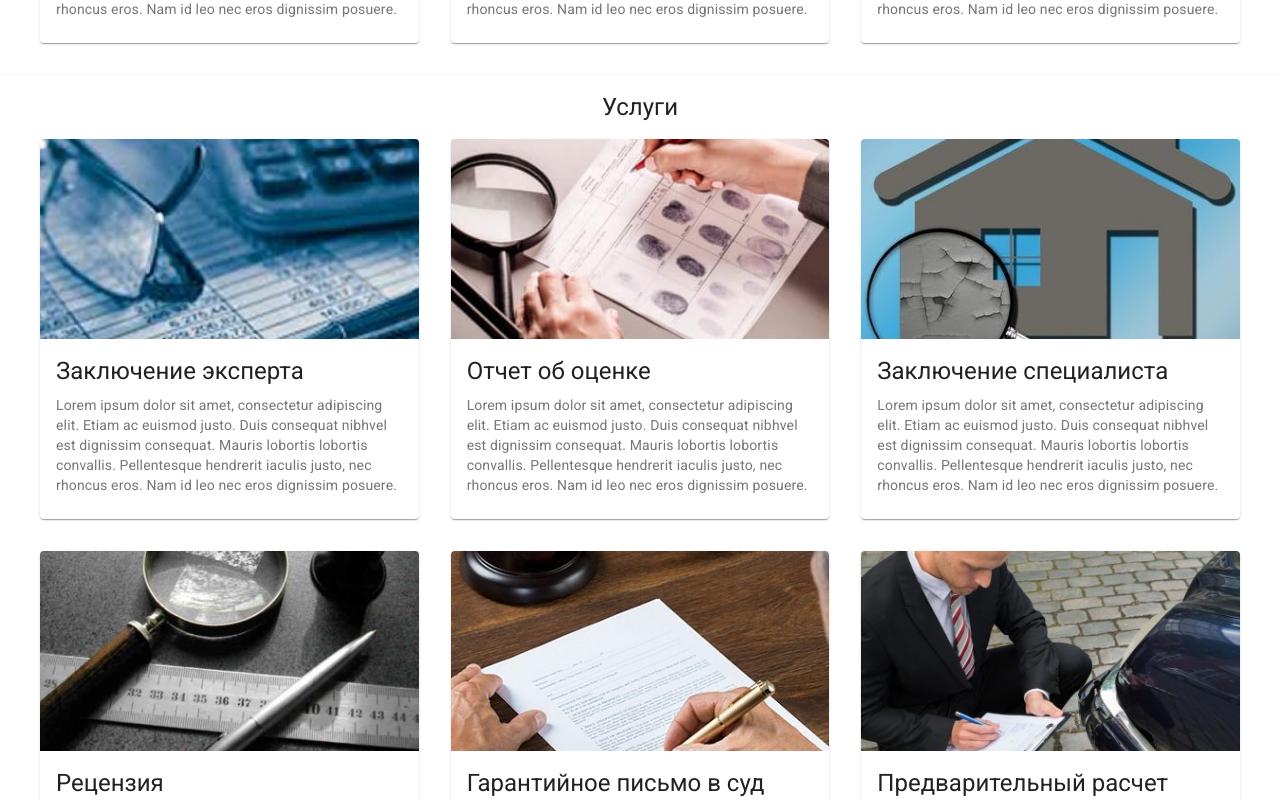
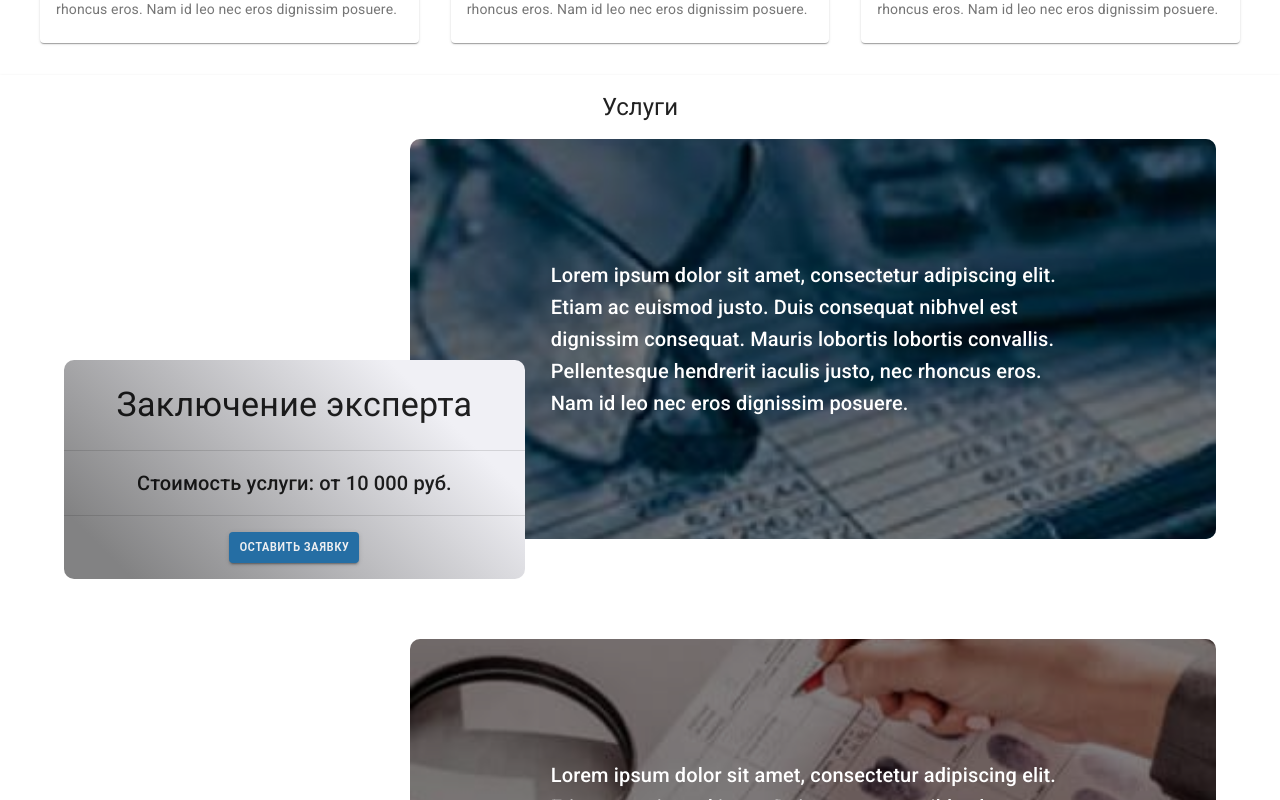
Before and after one commit to avramenkomy/altika-frontend, a React (Create React App) app: page / in a window 1280 px wide. Shown: the part 1620-2420 px from the top of the page. Built offline with nearby package versions, Linux system fonts and the light colour scheme.

Commit message:
WIP: add general body service menu component

```diff
--- a/src/App.js
+++ b/src/App.js
@@ -10,6 +10,7 @@ import Services from './components/servicesMenu/Services';
 
 function App() {
   const [darkMode, setDarkMode] = useState(false);
+
   const theme = createTheme({
     palette: {
       type: darkMode ? 'dark' : 'light',
@@ -57,7 +58,7 @@ function App() {
         <Intro />
         <About darkTheme={darkMode} />
         <ExpertiseTypes />
-        <Services />
+        <Services darkMode={darkMode} />
       </main>
     </ThemeProvider>
   );
--- /dev/null
+++ b/src/components/servicesMenu/ServiceAccordion.js
@@ -0,0 +1,104 @@
+import React, { useState } from 'react';
+import { withStyles, makeStyles } from '@material-ui/core/styles';
+import MuiAccordion from '@material-ui/core/Accordion';
+import MuiAccordionSummary from '@material-ui/core/AccordionSummary';
+import MuiAccordionDetails from '@material-ui/core/AccordionDetails';
+import MuiTypography from '@material-ui/core/Typography';
+
+const useStyles = makeStyles(theme => ({
+  dark_shadow: {
+    position: 'absolute',
+    top: '0',
+    bottom: '0',
+    left: '0',
+    right: '0',
+    backgroundColor: 'rgba(0,0,0,.58)',
+  }
+}));
+
+const Accordion = withStyles({
+  root: {
+    border: '1px solid rgba(0, 0, 0, .125)',
+    boxShadow: 'none',
+    '&:not(:last-child)': {
+      borderBottom: 0,
+    },
+    '&:before': {
+      display: 'none',
+    },
+    '&$expanded': {
+      margin: 'auto',
+    },
+  },
+  expanded: {},
+})(MuiAccordion);
+
+const AccordionSummary = withStyles({
+  root: {
+    background: 'linear-gradient(0deg, #256EA4 50%, #508BB6 50%)',
+    borderBottom: '1px solid rgba(0, 0, 0, .125)',
+    marginBottom: -1,
+    minHeight: 56,
+    '&$expanded': {
+      minHeight: 56,
+    },
+  },
+  content: {
+    '&$expanded': {
+      margin: '12px 0',
+    },
+  },
+  expanded: {},
+})(MuiAccordionSummary);
+
+const AccordionDetails = withStyles((theme) => ({
+  root: {
+    padding: theme.spacing(2),
+    position: 'relative',
+  },
+}))(MuiAccordionDetails);
+
+const Typography = withStyles(theme => ({
+  root: {
+    color: '#FFF',
+    zIndex: '1',
+  }
+}))(MuiTypography);
+
+function ServicesAccordion({serviceTypes}) {
+  const classes = useStyles();
+  const [expanded, setExpanded] = useState(null);
+
+  const handleChange = (panel) => (event, newExpanded) => {
+    setExpanded(newExpanded ? panel : false);
+  };
+
+  return (
+    <>
+    {
+      serviceTypes.map(service => {
+        return (
+          <Accordion square expanded={expanded === `panel${service.id}`} onChange={handleChange(`panel${service.id}`)} key={service.id}>
+            <AccordionSummary aria-controls={`panel${service.id}-content`} id={`panel${service.id}-header`}>
+              <Typography>{service.title}</Typography>
+            </AccordionSummary>
+            <AccordionDetails style={{
+              backgroundImage: `url(${service.url})`,
+              backgroundSize: 'cover',
+              backgroundRepeat: 'no-repeat',
+              backgroundPosition: 'center',
+            }}>
+              <div className={classes.dark_shadow} />
+              <Typography>
+                {service.description}
+              </Typography>
+            </AccordionDetails>
+          </Accordion>
+        )
+      })
+    }
+    </>
+  );
+}
+
+export default ServicesAccordion;
--- /dev/null
+++ b/src/components/servicesMenu/ServiceCard.css
@@ -0,0 +1,45 @@
+.wrapper {
+    position: relative;
+    margin-bottom: 100px;
+}
+
+.container_1 {
+    position: absolute;
+    bottom: -10%;
+    min-width: 320px;
+    width: 40%;
+    background: linear-gradient(45deg, #828283 10%, #F0F0F5 80%);
+    z-index: 1;
+    border-radius: 10px;
+}
+
+.container_2 {
+    position: relative;
+    margin-right: 0px;
+    margin-left: auto;
+    min-width: 320px;
+    width: 70%;
+    min-height: 400px;
+    border-radius: 10px;
+}
+
+.title__content {
+    width: 65%;
+    margin-left: auto;
+    margin-right: auto;
+    z-index: 1;
+}
+
+.title__content > p {
+    color: #FFF;
+}
+
+.dark_shadow {
+    position: absolute;
+    top: 0;
+    left: 0;
+    right: 0;
+    bottom: 0;
+    background-color: rgba(0, 0, 0, .5);
+    border-radius: 10px;
+}
--- a/src/components/servicesMenu/ServiceCard.js
+++ b/src/components/servicesMenu/ServiceCard.js
@@ -1,11 +1,11 @@
 import React from 'react';
-import { Card, CardContent, CardMedia, Typography } from '@material-ui/core';
+import { Typography, Divider, Button, Container, Box } from '@material-ui/core';
 import { makeStyles } from '@material-ui/core/styles';
+
+import './ServiceCard.css';
 
 const useStyles = makeStyles((theme) => ({
   root: {
-    maxWidth: 400,
-    minWidth: 250,
     margin: theme.spacing(2),
   },
   media: {
@@ -14,27 +14,82 @@ const useStyles = makeStyles((theme) => ({
   card: {
     textAlign: 'center',
   },
+  service: {
+    display: 'flex',
+    flexDirection: 'row',
+  },
+  service__card: {
+    width: '40vw',
+    background: '#F2F2F2',
+    textAlign: 'center',
+  },
+  service__title: {
+    margin: theme.spacing(3),
+    textAlign: 'center',
+  },
+  service__price: {
+    margin: theme.spacing(2),
+    textAlign: 'center',
+  },
+  service_desc: {
+    paddingTop: theme.spacing(4),
+    paddingBottom: theme.spacing(4),
+    backgroundSize: 'cover',
+    backgroundRepeat: 'no-repeat',
+    backgroundPosition: 'center',
+  },
+  actionBtn: {
+    margin: theme.spacing(2),
+    textAlign: 'center',
+  },
 }));
 
-function ServiceCard({title, description, url}) {
+
+function ServiceCard({title, price, description, url, darkMode}) {
   const classes = useStyles();
 
   return (
-    <Card className={classes.root}>
-      <CardMedia
-        className={classes.media}
-        image={url}
-        title={title}
-      />
-      <CardContent>
-        <Typography gutterBottom variant="h5" component="h2">
-          {title}
-        </Typography>
-        <Typography variant="body2" color="textSecondary" component="p">
-          {description}
-        </Typography>
-      </CardContent>
-    </Card>
+    <div className={classes.root}>
+      <Container>
+        <div className="wrapper">
+          <div className="container_1">
+          <div className={classes.service__title}>
+            <Typography gutterBottom variant="h4" component="h2">{title}</Typography>
+          </div>
+          <Divider />
+          <div className={classes.service__price}>
+            <Typography gutterBottom variant="h6" component="span">Стоимость услуги: </Typography>
+            <Typography gutterBottom variant="h6" component="span">{price}</Typography>
+          </div>
+          <Divider />
+          <div className={classes.actionBtn}>
+            <Button variant="contained" color="primary" size="small">Оставить заявку</Button>
+          </div>
+          </div>
+
+          <div className="container_2">
+            <div className="dark_shadow" />
+            <Box
+              className={classes.service_desc}
+              style={{
+                backgroundImage: `url(${url})`,
+                minHeight: '400px',
+                display: 'flex',
+                alignItems: 'center',
+                borderRadius: '10px',
+              }}
+            >
+              <div className="title__content">
+                <Typography component="p" variant="h6">
+                  {description}
+                </Typography>
+              </div>
+            </Box>
+          </div>
+        </div>
+      </Container>
+
+    </div>
   )
 }
 
--- a/src/components/servicesMenu/services.js
+++ b/src/components/servicesMenu/services.js
@@ -1,8 +1,9 @@
 import React from 'react';
-import { Container, Paper, Typography, Grid, Hidden } from '@material-ui/core';
+import { Container, Paper, Typography, Hidden} from '@material-ui/core';
 import { makeStyles } from '@material-ui/core/styles';
 
 import ServiceCard from './ServiceCard';
+import ServicesAccordion from './ServiceAccordion';
 
 import decoration0 from '../../resources/img/types_of_expertise/calculator.jpeg';
 import decoration1 from '../../resources/img/types_of_expertise/fingers_print.jpeg';
@@ -12,12 +13,12 @@ import decoration4 from '../../resources/img/types_of_expertise/molotok.jpeg';
 import decoration5 from '../../resources/img/types_of_expertise/transport.jpeg';
 
 const serviceTypes = [
-  {id: 0, title: 'Заключение эксперта', url: decoration0, description: 'Lorem ipsum dolor sit amet, consectetur adipiscing elit. Etiam ac euismod justo. Duis consequat nibhvel est dignissim consequat. Mauris lobortis lobortis convallis. Pellentesque hendrerit iaculis justo, nec rhoncus eros. Nam id leo nec eros dignissim posuere.'},
-  {id: 1, title: 'Отчет об оценке', url: decoration1, description: 'Lorem ipsum dolor sit amet, consectetur adipiscing elit. Etiam ac euismod justo. Duis consequat nibhvel est dignissim consequat. Mauris lobortis lobortis convallis. Pellentesque hendrerit iaculis justo, nec rhoncus eros. Nam id leo nec eros dignissim posuere.'},
-  {id: 2, title: 'Заключение специалиста', url: decoration2, description: 'Lorem ipsum dolor sit amet, consectetur adipiscing elit. Etiam ac euismod justo. Duis consequat nibhvel est dignissim consequat. Mauris lobortis lobortis convallis. Pellentesque hendrerit iaculis justo, nec rhoncus eros. Nam id leo nec eros dignissim posuere.'},
-  {id: 3, title: 'Рецензия', url: decoration3, description: 'Lorem ipsum dolor sit amet, consectetur adipiscing elit. Etiam ac euismod justo. Duis consequat nibhvel est dignissim consequat. Mauris lobortis lobortis convallis. Pellentesque hendrerit iaculis justo, nec rhoncus eros. Nam id leo nec eros dignissim posuere.'},
-  {id: 4, title: 'Гарантийное письмо в суд', url: decoration4, description: 'Lorem ipsum dolor sit amet, consectetur adipiscing elit. Etiam ac euismod justo. Duis consequat nibhvel est dignissim consequat. Mauris lobortis lobortis convallis. Pellentesque hendrerit iaculis justo, nec rhoncus eros. Nam id leo nec eros dignissim posuere.'},
-  {id: 5, title: 'Предварительный расчет', url: decoration5, description: 'Lorem ipsum dolor sit amet, consectetur adipiscing elit. Etiam ac euismod justo. Duis consequat nibhvel est dignissim consequat. Mauris lobortis lobortis convallis. Pellentesque hendrerit iaculis justo, nec rhoncus eros. Nam id leo nec eros dignissim posuere.'},
+  {id: 0, title: 'Заключение эксперта', price: 'от 10 000 руб.', url: decoration0, description: 'Lorem ipsum dolor sit amet, consectetur adipiscing elit. Etiam ac euismod justo. Duis consequat nibhvel est dignissim consequat. Mauris lobortis lobortis convallis. Pellentesque hendrerit iaculis justo, nec rhoncus eros. Nam id leo nec eros dignissim posuere.'},
+  {id: 1, title: 'Отчет об оценке', price: 'от 10 000 руб.', url: decoration1, description: 'Lorem ipsum dolor sit amet, consectetur adipiscing elit. Etiam ac euismod justo. Duis consequat nibhvel est dignissim consequat. Mauris lobortis lobortis convallis. Pellentesque hendrerit iaculis justo, nec rhoncus eros. Nam id leo nec eros dignissim posuere.'},
+  {id: 2, title: 'Заключение специалиста', price: 'от 10 000 руб.', url: decoration2, description: 'Lorem ipsum dolor sit amet, consectetur adipiscing elit. Etiam ac euismod justo. Duis consequat nibhvel est dignissim consequat. Mauris lobortis lobortis convallis. Pellentesque hendrerit iaculis justo, nec rhoncus eros. Nam id leo nec eros dignissim posuere.'},
+  {id: 3, title: 'Рецензия', price: 'от 10 000 руб.', url: decoration3, description: 'Lorem ipsum dolor sit amet, consectetur adipiscing elit. Etiam ac euismod justo. Duis consequat nibhvel est dignissim consequat. Mauris lobortis lobortis convallis. Pellentesque hendrerit iaculis justo, nec rhoncus eros. Nam id leo nec eros dignissim posuere.'},
+  {id: 4, title: 'Гарантийное письмо в суд', price: 'от 10 000 руб.', url: decoration4, description: 'Lorem ipsum dolor sit amet, consectetur adipiscing elit. Etiam ac euismod justo. Duis consequat nibhvel est dignissim consequat. Mauris lobortis lobortis convallis. Pellentesque hendrerit iaculis justo, nec rhoncus eros. Nam id leo nec eros dignissim posuere.'},
+  {id: 5, title: 'Предварительный расчет', price: 'от 10 000 руб.', url: decoration5, description: 'Lorem ipsum dolor sit amet, consectetur adipiscing elit. Etiam ac euismod justo. Duis consequat nibhvel est dignissim consequat. Mauris lobortis lobortis convallis. Pellentesque hendrerit iaculis justo, nec rhoncus eros. Nam id leo nec eros dignissim posuere.'},
 ];
 
 const useStyles = makeStyles((theme) => ({
@@ -32,9 +33,13 @@ const useStyles = makeStyles((theme) => ({
   wrapper: {
     textAlign: 'center',
   },
+  heading: {
+    fontSize: theme.typography.pxToRem(15),
+    fontWeight: theme.typography.fontWeightRegular,
+  },
 }));
 
-function Services() {
+function Services({darkMode}) {
   const classes = useStyles();
   return (
     <>
@@ -46,22 +51,18 @@ function Services() {
 
           {/** Этот блок виден только на маленьких экранах */}
           <Hidden mdUp>
-            <span>Только для маленьких мониторов мониторов</span>
+            <ServicesAccordion serviceTypes={serviceTypes} />
           </Hidden>
 
           {/** Этот блок виден только на больших экранах */}
           <Hidden smDown>
-            <Grid container>
             {
               serviceTypes.map(service => {
                 return (
-                    <Grid item xs={12} sm={6} md={4} key={service.id}>
-                      <ServiceCard {...service} />
-                    </Grid>
+                  <ServiceCard {...service} darkMode={darkMode} key={service.id}/>
                 )
               })
             }
-            </Grid>
           </Hidden>
         </Container>
       </Paper>
```
Lines whose indentation alone changed are shown as unchanged.
